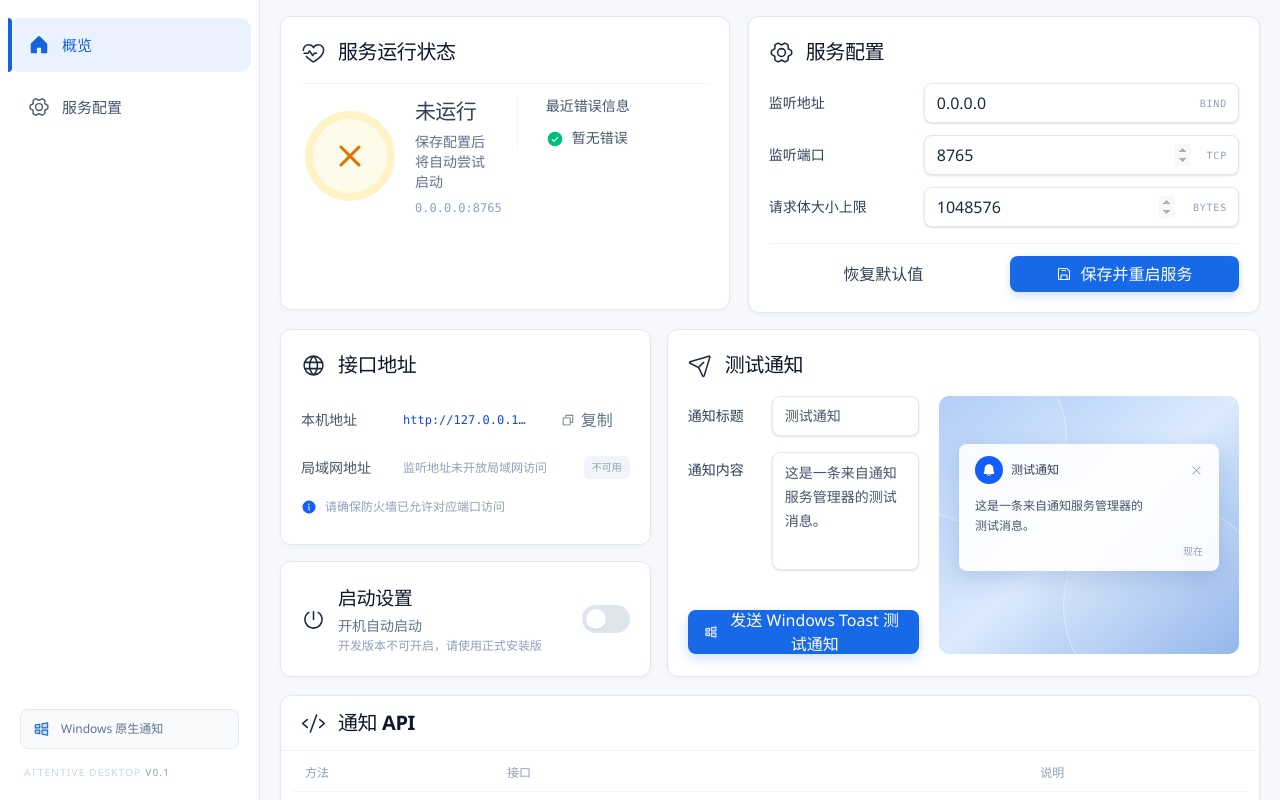
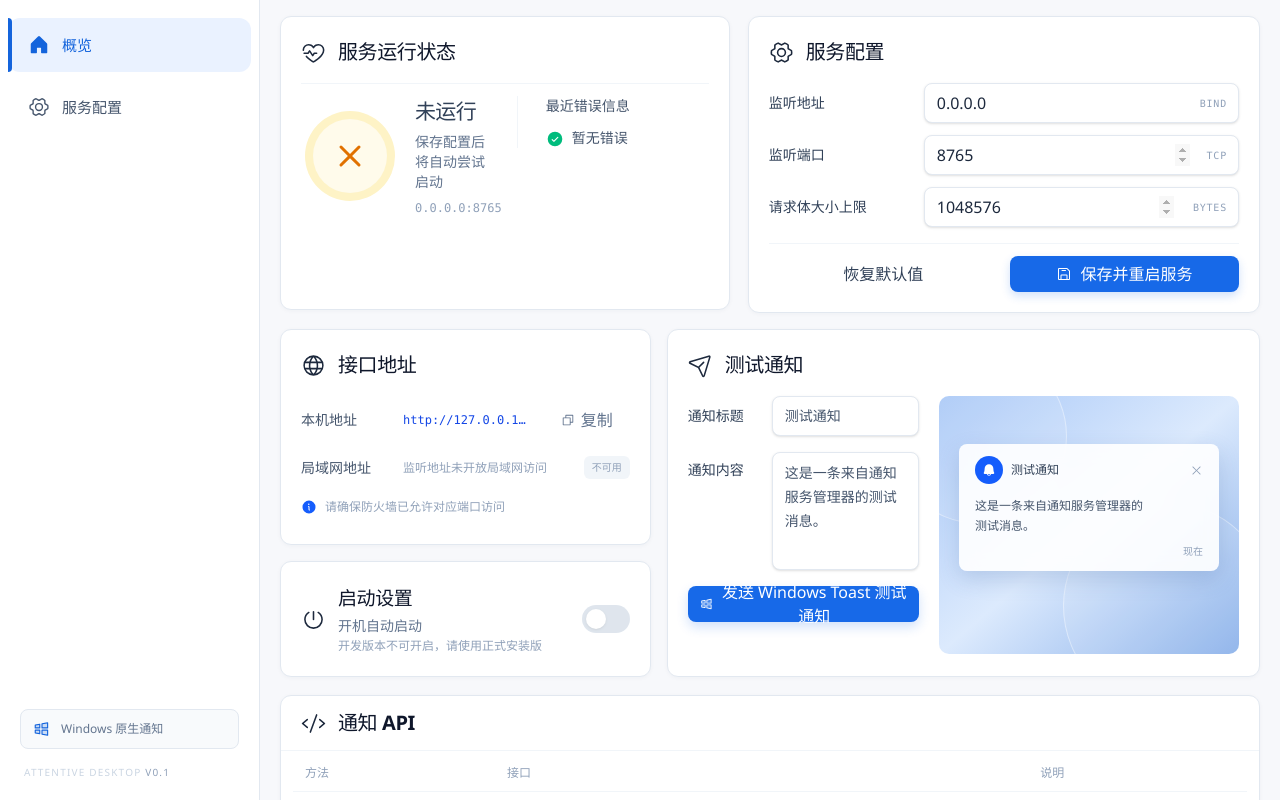
Before and after one commit to q32757468/attentive-desktop, a React (Vite) app: page / in a window 1280 px wide. Built offline with nearby package versions, Linux system fonts and the light colour scheme.

Commit message:
fix: use fixed spacing for toast test button

```diff
--- a/src/App.tsx
+++ b/src/App.tsx
@@ -527,12 +527,12 @@ function App(): ReactNode {
                       <div className="min-h-[118px] rounded-lg border border-slate-200 bg-white px-3 py-2 text-sm leading-6 text-slate-600 shadow-sm">这是一条来自通知服务管理器的测试消息。</div>
                     </div>
                     <button
-                      className="mt-auto inline-flex h-11 items-center justify-center gap-2 rounded-lg bg-[#1769e8] px-4 text-sm font-medium text-white shadow-[0_5px_12px_rgba(23,105,232,0.2)] transition hover:bg-[#0f5fd8] disabled:cursor-not-allowed disabled:opacity-60"
+                      className="inline-flex h-9 items-center justify-center gap-2 rounded-lg bg-[#1769e8] px-3 text-sm font-medium text-white shadow-[0_5px_12px_rgba(23,105,232,0.2)] transition hover:bg-[#0f5fd8] disabled:cursor-not-allowed disabled:opacity-60"
                       type="button"
                       onClick={() => void sendTestNotification()}
                       disabled={busyAction !== null}
                     >
-                      {busyAction === "test" ? <CircleNotch className="animate-spin" size={18} aria-hidden="true" /> : <WindowsLogo size={18} weight="duotone" aria-hidden="true" />}
+                      {busyAction === "test" ? <CircleNotch className="animate-spin" size={16} aria-hidden="true" /> : <WindowsLogo size={16} weight="duotone" aria-hidden="true" />}
                       <span>{busyAction === "test" ? "正在提交 Toast…" : "发送 Windows Toast 测试通知"}</span>
                     </button>
                   </div>
```
